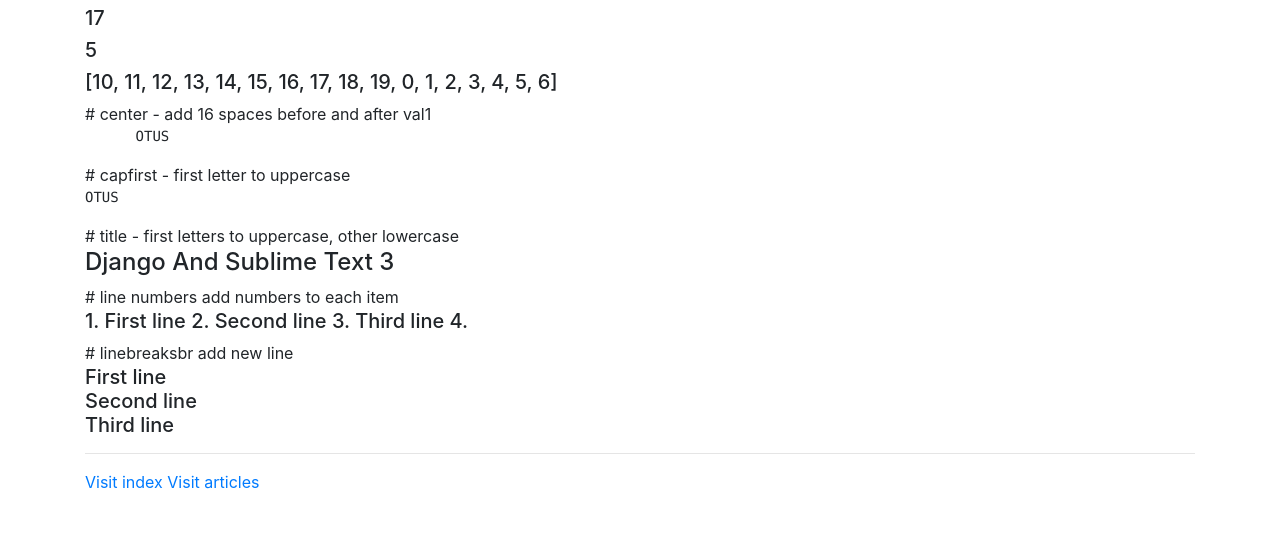
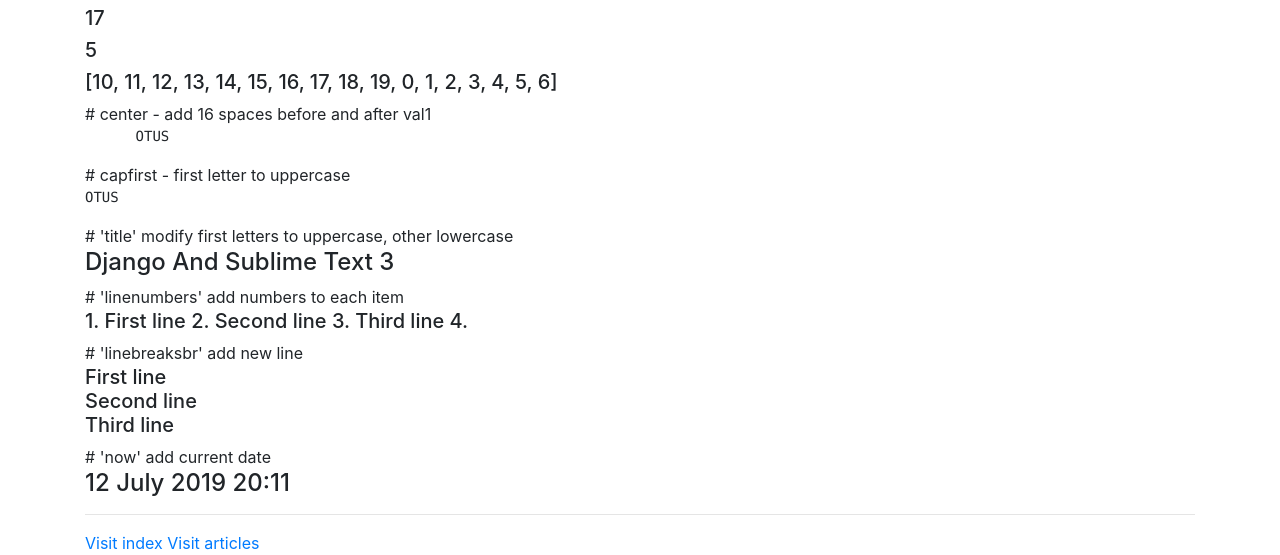
Before and after one commit to DmitryGulitsky/python-django-training, a Django app: page /homepage/articles/ in a window 1280 px wide. Shown: the part 1423-1978 px from the top of the page. Before the commit the page ends 1912 px from the top, so only its background shows below. Run offline with Django 3.2, Linux system fonts and the light colour scheme; some libraries are stand-ins or nearby versions.

Commit message:
Add 'now' tags to articles. Add comment

```diff
--- a/myproject/homepage/templates/homepage/articles.html
+++ b/myproject/homepage/templates/homepage/articles.html
@@ -89,15 +89,17 @@ Articles
 		# capfirst - first letter to uppercase
 		<pre>{{ val1|capfirst }}</pre>
 
-		# title - first letters to uppercase, other lowercase
+		# 'title' modify first letters to uppercase, other lowercase
 		<h4>{{ a_title|title }}</h4>
 
-		# line numbers add numbers to each item
+		# 'linenumbers' add numbers to each item
 		<h5>{{ string|linenumbers }}</h5>
 
-		# linebreaksbr add new line
+		# 'linebreaksbr' add new line
 		<h5>{{ string|linebreaksbr }}</h5>
 
+		# 'now' add current date
+		<h4>{% now "j F Y G:i" %}</h4>
 	</div>
 
 {% endblock %}
```
